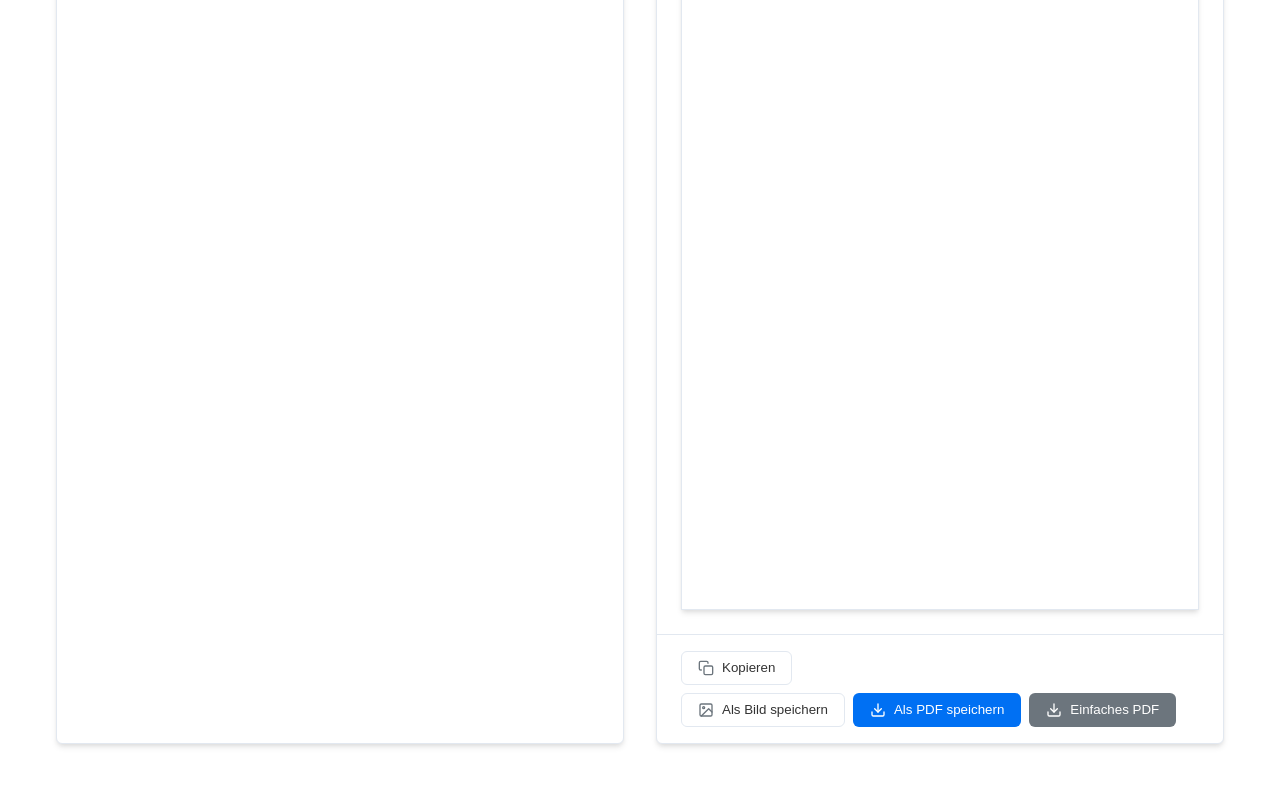
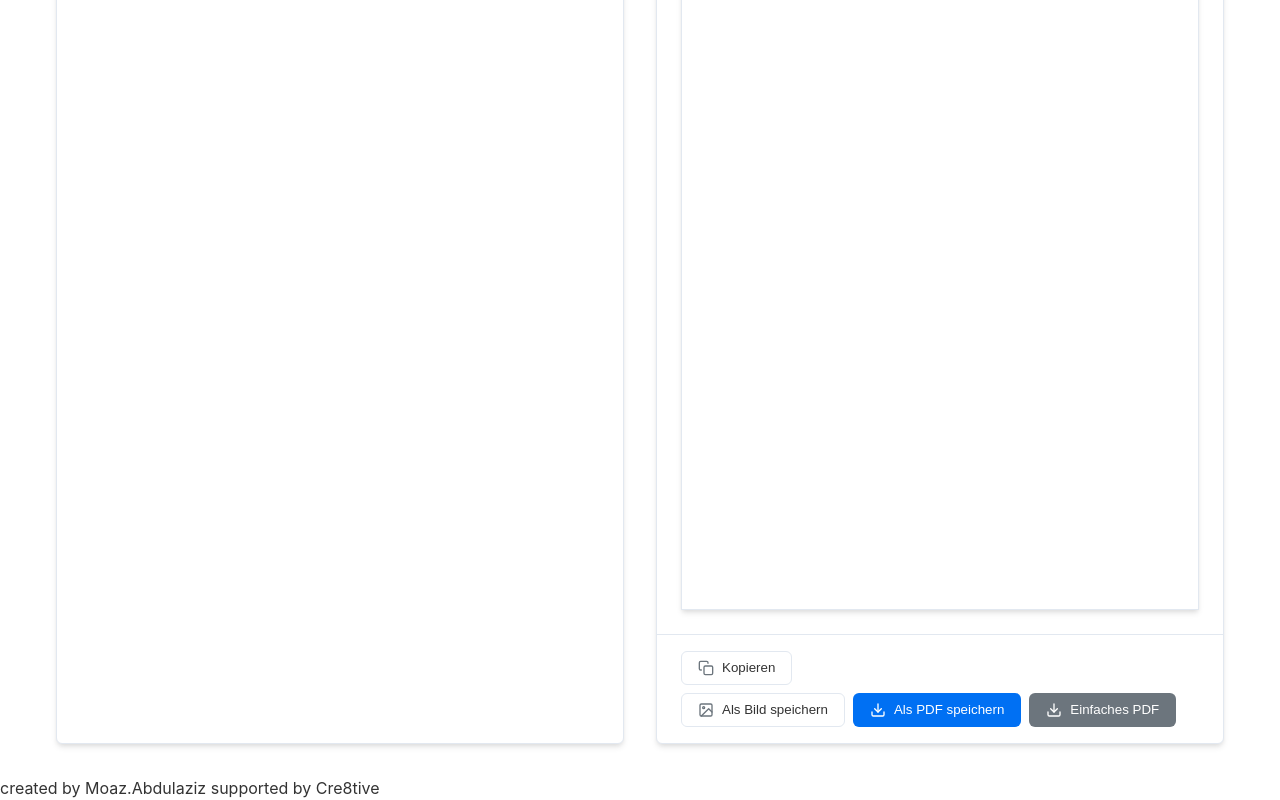
Before and after one commit to Moaziz-08/Converter, a plain HTML site: page index.html in a window 1280 px wide. Shown: the part 816-1616 px from the top of the page. Before the commit the page ends 1592 px from the top, so only its background shows below. Drawn offline with nearby package versions, Linux system fonts and the light colour scheme; a web font is replaced by a local one.

Commit message:
index.html aktualisieren

```diff
--- a/index.html
+++ b/index.html
@@ -446,6 +446,7 @@
             </div>
         </div>
     </div>
+    <footer>created by Moaz.Abdulaziz supported by Cre8tive</footer>
 
     <script src="utils.js"></script>
     <script src="handwriting-creator.js"></script>
```
